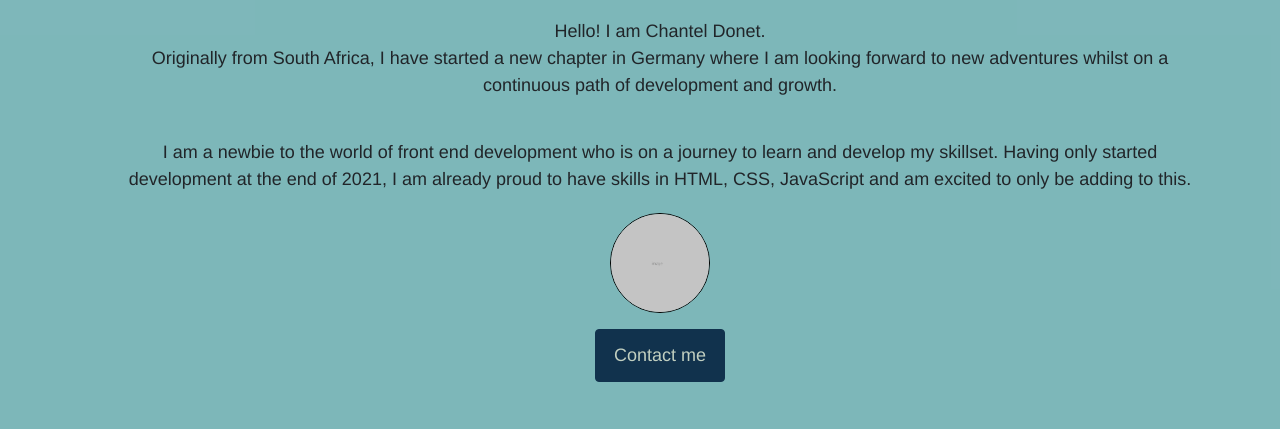
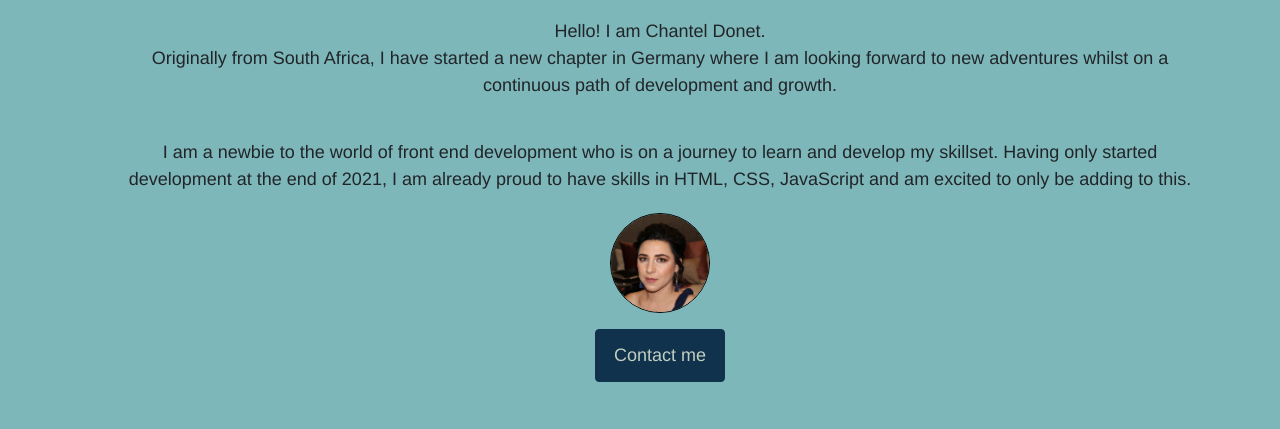
Before and after one commit to Chantel-Donet/chantel-donet-portfolio, a plain HTML site: page index.html in a window 1280 px wide. Shown: the part 220-649 px from the top of the page. Drawn offline with nearby package versions, Linux system fonts and the light colour scheme.

Commit message:
home page profile image added

```diff
--- a/index.html
+++ b/index.html
@@ -77,7 +77,7 @@
       </p>
       <div class="image-cropper">
         <img
-          src="/images/img-placeholder.png"
+          src="/images/SAVE_20220205_085033.jpg"
           alt="profile picture"
           class="img-fluid"
         />
```
Also changed, not shown: images/SAVE_20220205_085033.jpg (added).
